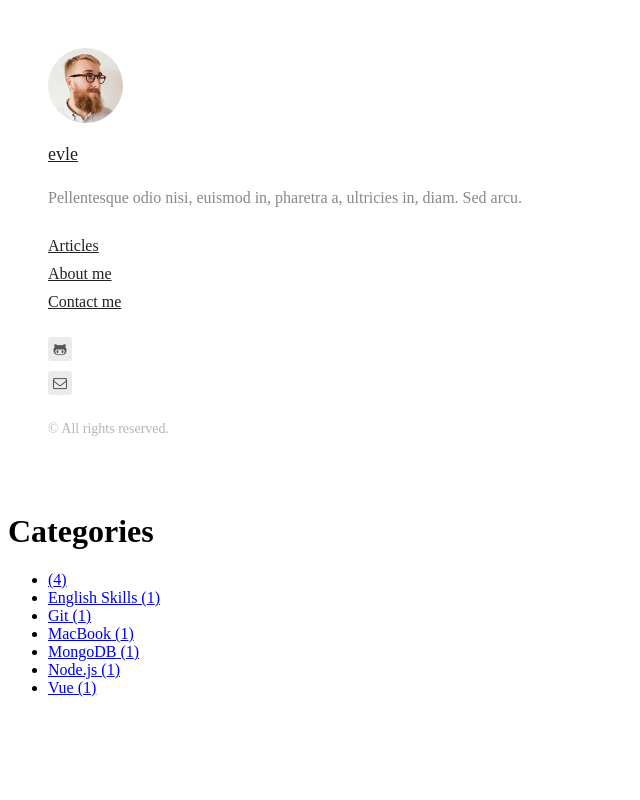
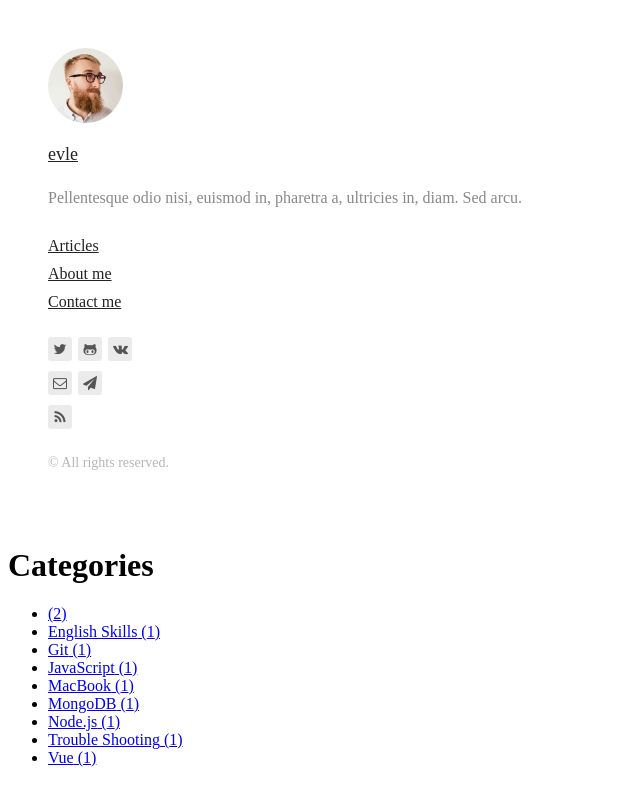
Before and after one commit to evle/evle-blog, a Gatsby site: page /categories in a window 1280 px wide. Shown: the whole page, without its empty margins (0-640 px from the left). Built offline with nearby package versions, Linux system fonts and the light colour scheme; Gatsby itself is replaced by a stand-in of ours; some packages are replaced by stand-ins of ours.

Commit message:
update tag

```diff
--- a/src/components/Links/index.jsx
+++ b/src/components/Links/index.jsx
@@ -6,7 +6,11 @@ class Links extends React.Component {
   render() {
     const author = this.props.data;
     const links = {
+      telegram: author.telegram,
+      twitter: author.twitter,
       github: author.github,
+      vk: author.vk,
+      rss: author.rss,
       email: author.email
     };
 
@@ -14,11 +18,20 @@ class Links extends React.Component {
       <div className="links">
         <ul className="links__list">
           <li className="links__list-item">
+            <a href={`https://www.twitter.com/${links.twitter}`} target="_blank" >
+              <i className="icon-twitter" />
+            </a>
+          </li>
+          <li className="links__list-item">
             <a href={`https://www.github.com/${links.github}`} target="_blank" >
               <i className="icon-github" />
             </a>
           </li>
-
+          <li className="links__list-item">
+            <a href={`https://www.vk.com/${links.vk}`} target="_blank" >
+              <i className="icon-vkontakte" />
+            </a>
+          </li>
         </ul>
         <ul className="links__list">
           <li className="links__list-item">
@@ -26,8 +39,19 @@ class Links extends React.Component {
               <i className="icon-mail" />
             </a>
           </li>
+          <li className="links__list-item">
+            <a href={`telegram:${links.telegram}`}>
+              <i className="icon-paper-plane" />
+            </a>
+          </li>
         </ul>
-
+        <ul className="links__list">
+          <li className="links__list-item">
+            <a href={links.rss}>
+              <i className="icon-rss" />
+            </a>
+          </li>
+        </ul>
       </div>
     );
   }
--- a/src/pages/articles/2018-03-06---Switching-to-Promise/index.md
+++ b/src/pages/articles/2018-03-06---Switching-to-Promise/index.md
@@ -4,8 +4,11 @@ date: "2018-03-06"
 layout: post
 draft: false
 path: "/posts/"
-category: ""
+category: "JavaScript"
 tags:
-  -
+  - "JavaScript"
+  - "Promise"
 description: ""
 ---
+
+Why Promise
--- a/src/pages/articles/2018-03-07---Contributions-Lose-Github/index.md
+++ b/src/pages/articles/2018-03-07---Contributions-Lose-Github/index.md
@@ -1,12 +1,12 @@
 ---
-title: "Contributions Lose Github"
+title: "Trouble shooting: Github Contributions Lose "
 date: "2018-03-07"
 layout: post
 draft: false
 path: "/posts/Contributions-Lose-Github"
-category: ""
+category: "Trouble Shooting"
 tags:
-  -
+  - "GitHub"
 description: ""
 ---
 当本地 **Git** 邮箱与 **GitHub** 不一致时, 所推送的 Contributions 不会被 GitHub记录并显示
--- a/src/pages/articles/2018-03-07---Git-Tutorial/index.md
+++ b/src/pages/articles/2018-03-07---Git-Tutorial/index.md
@@ -6,8 +6,8 @@ draft: false
 path: "/posts/git-tutorial"
 category: "Git"
 tags:
-  - Github
-  - Git
+  - "Github"
+  - "Git"
 description: ""
 ---
 Git是目前主流的分布式版本控制系统, 下载及安装Git后需要进行以下设置
--- a/src/pages/index.jsx
+++ b/src/pages/index.jsx
@@ -45,7 +45,11 @@ export const pageQuery = graphql`
         author {
           name
           email
+          telegram
+          twitter
           github
+          rss
+          vk
         }
       }
     }
```
Also changed, not shown: src/pages/articles/2018-03-06---NPM-Publish/index.md (+2 -2 lines), src/pages/articles/2018-03-05---Build-Blog-with-Gatsby/index.md (deleted).
